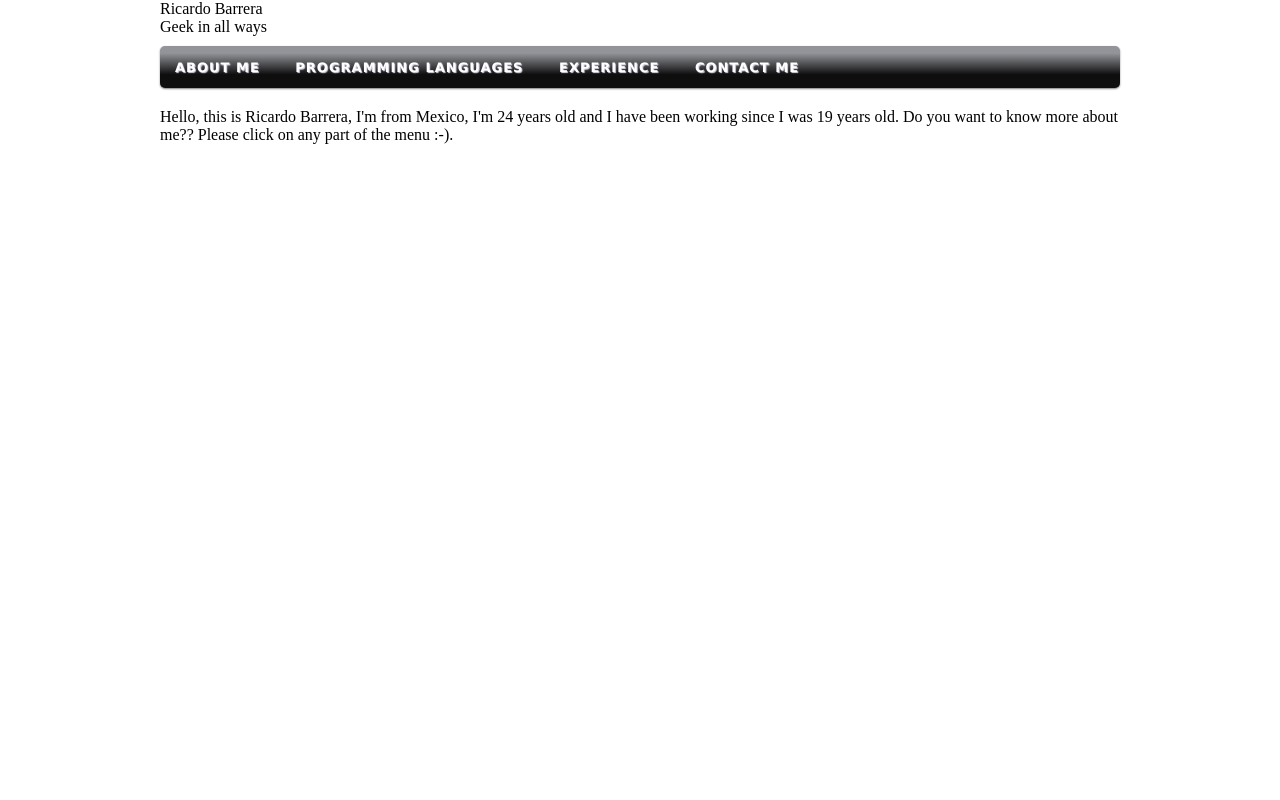
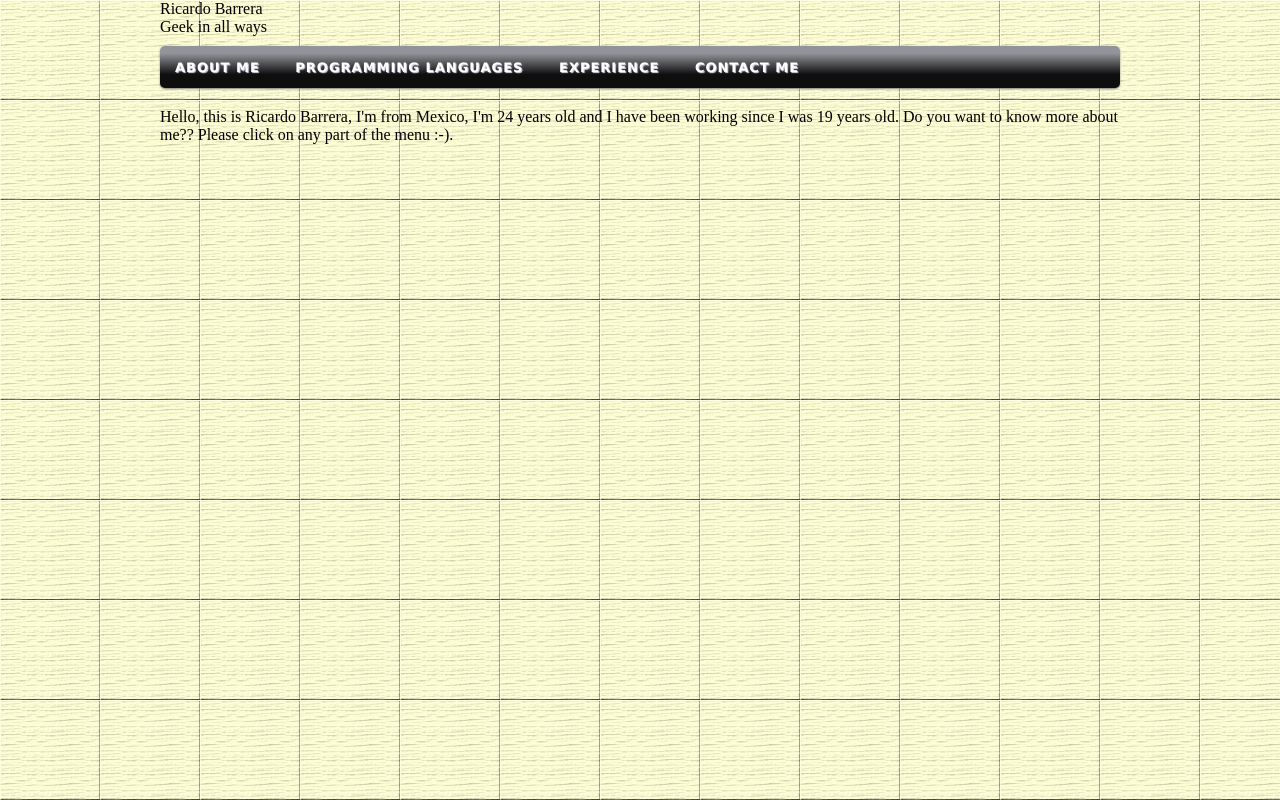
Before and after one commit to rbarrera/ricardobarrera, a plain HTML site: page php/index.html in a window 1280 px wide. Drawn offline with Linux system fonts and the light colour scheme; a web font is replaced by a local one.

Commit message:
Agrega cambios

```diff
--- a/css/style.css
+++ b/css/style.css
@@ -55,12 +55,19 @@ display:block;
 }
 
 body{
-	background: linear-gradient(bottom, rgb(249,250,242) 23%, rgb(245,245,226) 81%)     background-repeat: no-repeat;
-background: -o-linear-gradient(bottom, rgb(249,250,242) 23%, rgb(245,245,226) 81%)    background-repeat: no-repeat;
-background: -moz-linear-gradient(bottom, rgb(249,250,242) 23%, rgb(245,245,226) 81%);
-background: -webkit-linear-gradient(bottom, rgb(249,250,242) 23%, rgb(245,245,226) 81%)    background-repeat: no-repeat;
-
-background: -ms-linear-gradient(bottom, rgb(249,250,242) 23%, rgb(245,245,226) 81%);
+	background-image: url("../images/bg3.jpg");
+	background-position: top left;
+	background-repeat: repeat;
+	/*
+	background-image: linear-gradient(bottom, rgb(249,250,242) 23%, rgb(245,245,226) 81%);
+	background-image: -o-linear-gradient(bottom, rgb(249,250,242) 23%, rgb(245,245,226) 81%);
+	background-image: -moz-linear-gradient(bottom, rgb(249,250,242) 23%, rgb(245,245,226) 81%);
+	background-image: -webkit-linear-gradient(bottom, rgb(249,250,242) 23%, rgb(245,245,226) 81%);
+	background-image: -ms-linear-gradient(bottom, rgb(249,250,242) 23%, rgb(245,245,226) 81%);
+	background-repeat: repeat;
+	height: 100%;
+	background-position: top left;
+	*/
 }
 #content {
 	margin: 0 auto;
```
Also changed, not shown: images/bg.jpeg (added), images/bg1.jpeg (added), images/bg2.gif (added), images/bg3.jpg (added).
